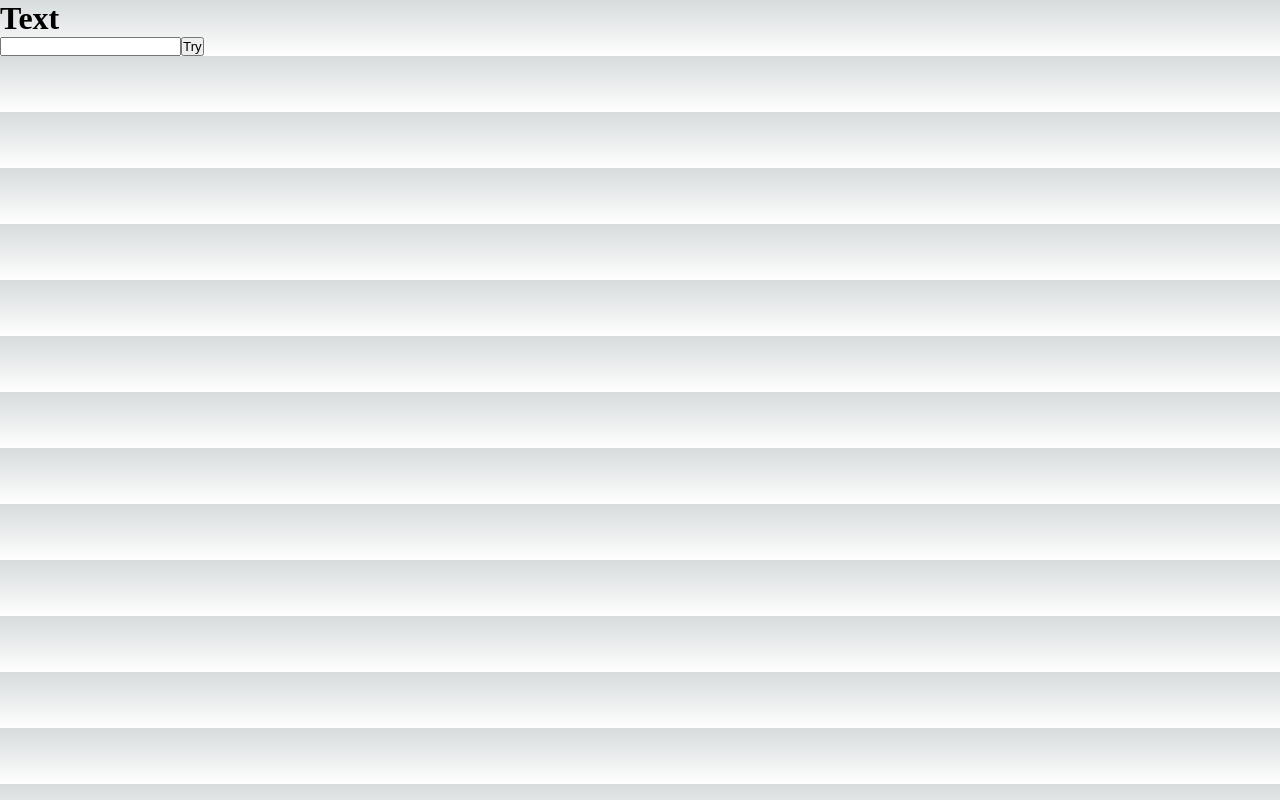
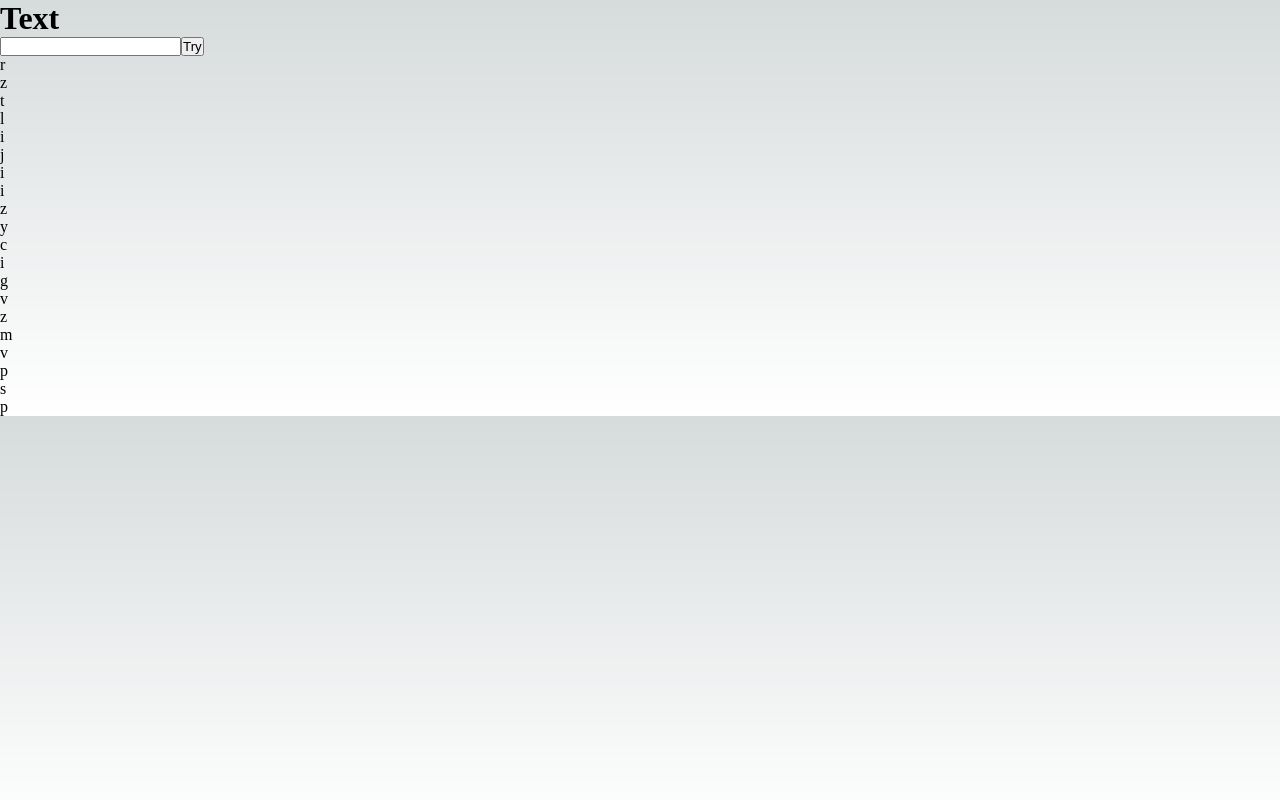
Before and after one commit to bh247484/word-game, a Next.js app in the folder nextjs-app/: page / in a window 1280 px wide. Built offline with nearby package versions, Linux system fonts and the light colour scheme.

Commit message:
Add random letter state and render letters into grid components

```diff
--- a/nextjs-app/app/page.tsx
+++ b/nextjs-app/app/page.tsx
@@ -1,11 +1,19 @@
 'use client';
 
-import { useState, } from 'react';
+import { useEffect, useState } from 'react';
 import styles from './page.module.css';
 import binSearch from './searchAlgo/binSearch';
+import { randomLetter } from './randGen/randGen'
+import LetterGrid from './components/letter-grid';
+
 
 export default function Home() {
   const [word, setWord]: [string, Function] = useState("");
+  const [letters, setLetters]: [string[], Function] = useState(
+    [...Array(20)].map(() => randomLetter())
+  );
+
+  // console.log([...Array(20)].map(() => randomLetter()));
 
   const submitWord = () => {
     if (word.length < 3) {
@@ -23,6 +31,9 @@ export default function Home() {
     setWord("");
   };
 
+  // useEffect(() => {
+  // }, [])
+
   return (
     <div className="App">
       <h1>Text</h1>
@@ -33,6 +44,9 @@ export default function Home() {
         onKeyUp={(e) => e.key === 'Enter' ? submitWord() : null}
       />
       <button onClick={submitWord}>Try</button>
+      <LetterGrid
+        letters={letters}
+      />
     </div>
   );
 }
```
